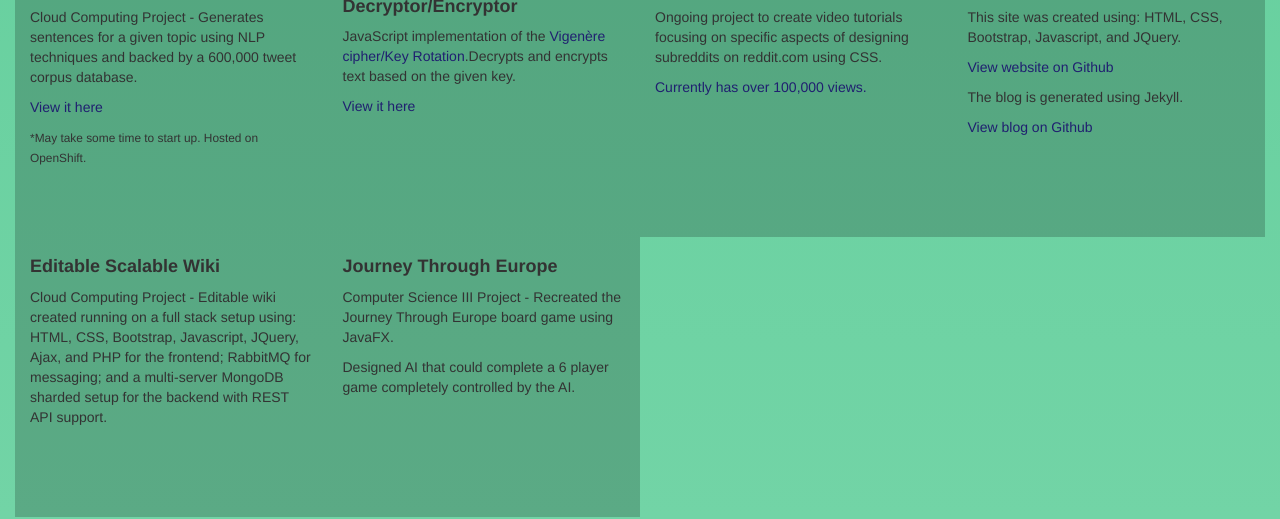
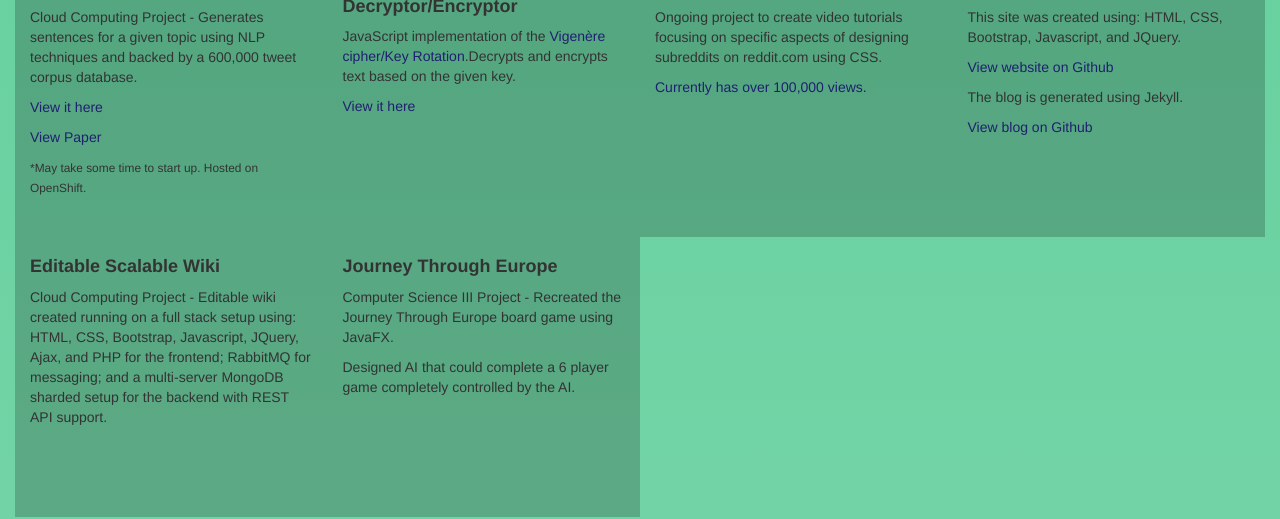
Before and after one commit to JoshWein/joshwein.github.io, a plain HTML site: page index.html in a window 1280 px wide. Shown: the part 1500-2019 px from the top of the page. Drawn offline with nearby package versions, Linux system fonts and the light colour scheme.

Commit message:
Added paper link to NLP project

```diff
--- a/index.html
+++ b/index.html
@@ -322,6 +322,9 @@
                         <a target="_blank" href="http://goo.gl/2ICPs9">View it here</a>
                     </p>
                     <p>
+                        <a target="_blank" href="http://tweetgenerator-jwein.rhcloud.com/Report.pdf">View Paper</a>
+                    </p>
+                    <p>
                         <small>*May take some time to start up. Hosted on OpenShift.</small>
                     </p>
                 </div>
```
